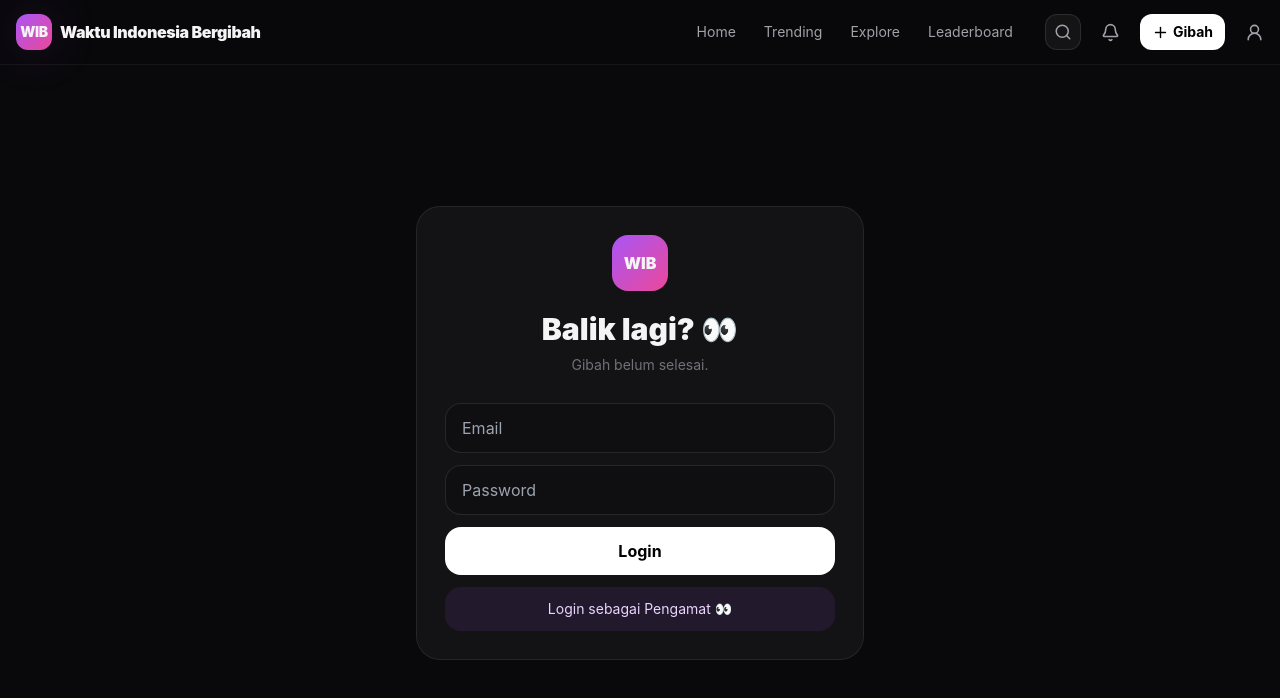
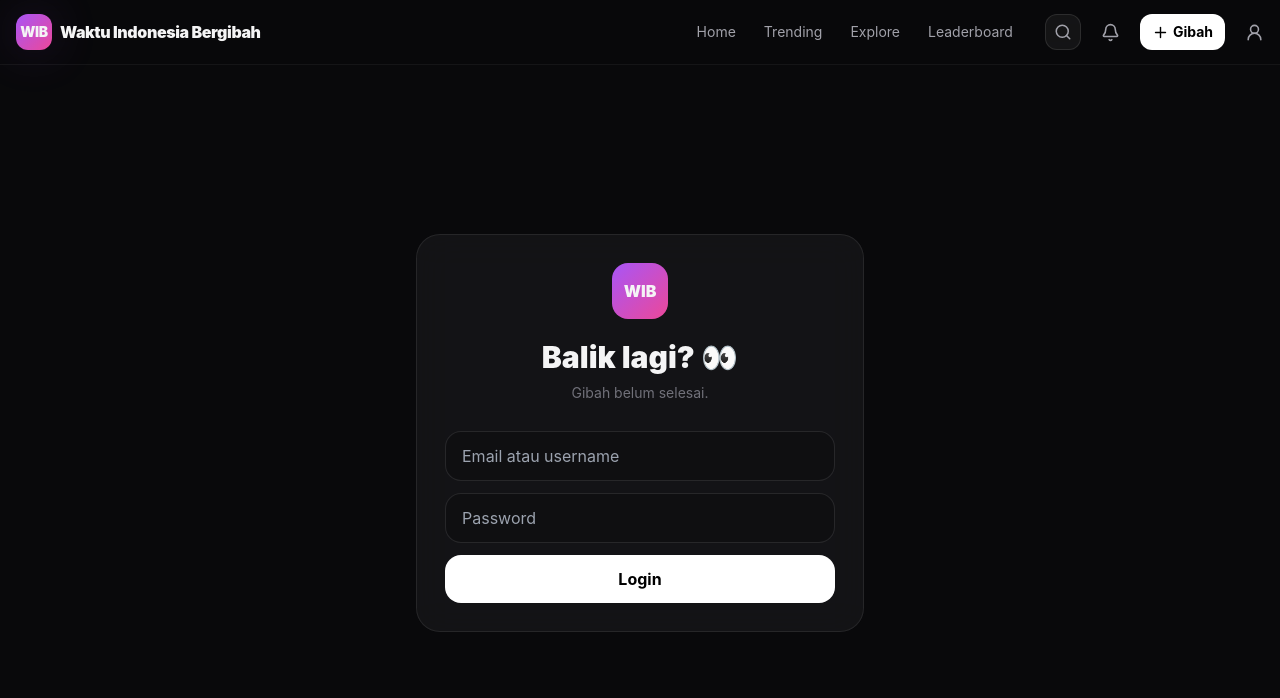
Before and after one commit to butcherfly4-design/WIB-Waktu-Indonesia-Bergibah, a Next.js app: page /login in a window 1280 px wide. Shown: the top 698 px of the page. Built offline with nearby package versions, Linux system fonts and the light colour scheme.

Commit message:
Connect login page to authentication API

```diff
--- a/app/login/page.tsx
+++ b/app/login/page.tsx
@@ -1 +1,8 @@
-export default function Login(){return <main className="grid min-h-[calc(100vh-64px)] place-items-center px-4"><form className="glass w-full max-w-md rounded-3xl p-7"><div className="text-center"><div className="mx-auto grid h-14 w-14 place-items-center rounded-2xl bg-gradient-to-br from-purple-500 to-pink-500 font-black">WIB</div><h1 className="mt-5 text-3xl font-black">Balik lagi? 👀</h1><p className="mt-2 text-sm text-zinc-500">Gibah belum selesai.</p></div><div className="mt-7 space-y-3"><input type="email" placeholder="Email" className="w-full rounded-2xl border border-white/10 bg-black/20 px-4 py-3"/><input type="password" placeholder="Password" className="w-full rounded-2xl border border-white/10 bg-black/20 px-4 py-3"/><button className="w-full rounded-2xl bg-white px-4 py-3 font-bold text-black">Login</button><button type="button" className="w-full rounded-2xl bg-purple-500/10 px-4 py-3 text-sm text-purple-200">Login sebagai Pengamat 👀</button></div></form></main>}
+"use client";
+import { useState } from "react";
+
+export default function Login(){
+ const [error,setError]=useState("");
+ const submit=async(e:React.FormEvent<HTMLFormElement>)=>{e.preventDefault();setError("");const f=new FormData(e.currentTarget);const r=await fetch("/api/auth/login",{method:"POST",headers:{"Content-Type":"application/json"},body:JSON.stringify({login:f.get("login"),password:f.get("password")})});const d=await r.json();if(!r.ok)return setError(d.error||"Login gagal");location.href="/"};
+ return <main className="grid min-h-[calc(100vh-64px)] place-items-center px-4"><form onSubmit={submit} className="glass w-full max-w-md rounded-3xl p-7"><div className="text-center"><div className="mx-auto grid h-14 w-14 place-items-center rounded-2xl bg-gradient-to-br from-purple-500 to-pink-500 font-black">WIB</div><h1 className="mt-5 text-3xl font-black">Balik lagi? 👀</h1><p className="mt-2 text-sm text-zinc-500">Gibah belum selesai.</p></div><div className="mt-7 space-y-3"><input name="login" required placeholder="Email atau username" className="w-full rounded-2xl border border-white/10 bg-black/20 px-4 py-3"/><input name="password" type="password" required placeholder="Password" className="w-full rounded-2xl border border-white/10 bg-black/20 px-4 py-3"/>{error&&<p className="text-sm text-red-300">{error}</p>}<button className="w-full rounded-2xl bg-white px-4 py-3 font-bold text-black">Login</button></div></form></main>
+}
```
